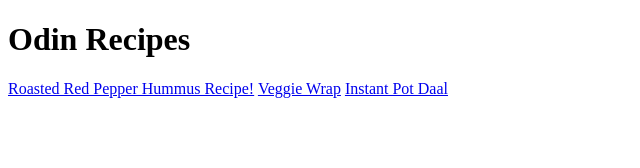
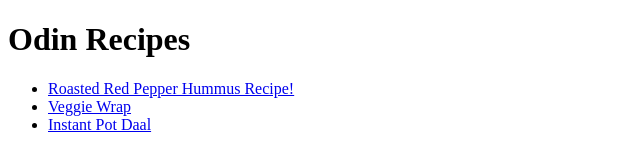
Before and after one commit to Timmymayes/odin-recipes, a plain HTML site: page index.html in a window 1280 px wide. Shown: the whole page, without its empty margins (0-640 px from the left). Drawn offline with Linux system fonts and the light colour scheme.

Commit message:
Update links into a list

```diff
--- a/index.html
+++ b/index.html
@@ -7,9 +7,11 @@
     <title>Odin Recipes Project</title>
     </head>
   <body>
-    <h1>Odin Recipes</h1>
-    <a href="./recipes/roasted-red-pepper-hummus.html">Roasted Red Pepper Hummus Recipe!</a>
-    <a href="./recipes/veggie-wrap.html">Veggie Wrap</a>
-    <a href="./recipes/instant-pot-daal.html">Instant Pot Daal</a>
+      <h1>Odin Recipes</h1>
+      <ul>
+	  <li><a href="./recipes/roasted-red-pepper-hummus.html">Roasted Red Pepper Hummus Recipe!</a></li>
+	  <li>    <a href="./recipes/veggie-wrap.html">Veggie Wrap</a></li>
+	  <li>    <a href="./recipes/instant-pot-daal.html">Instant Pot Daal</a></li>
+      </ul>
     </body>
   </html>
```
